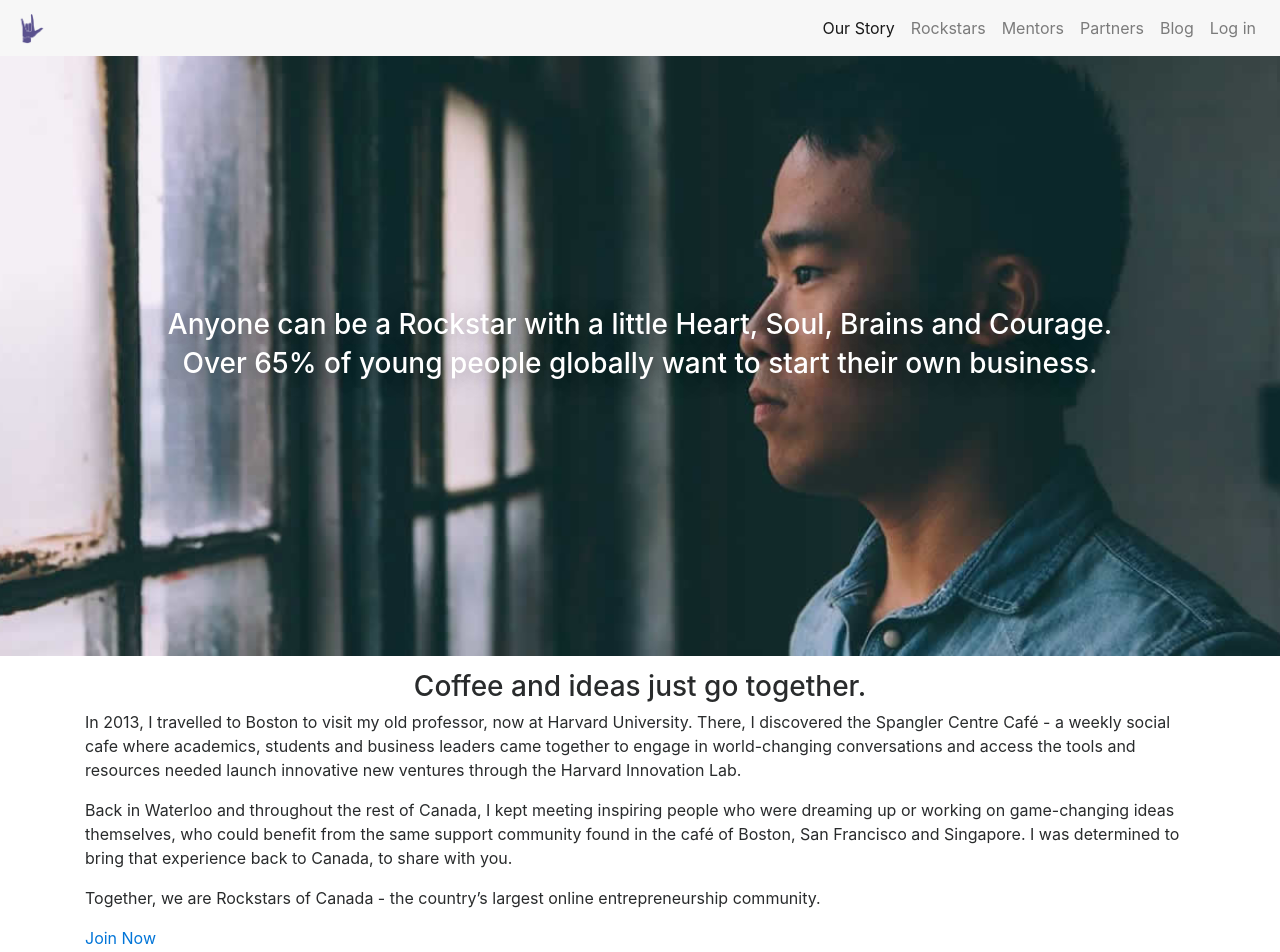
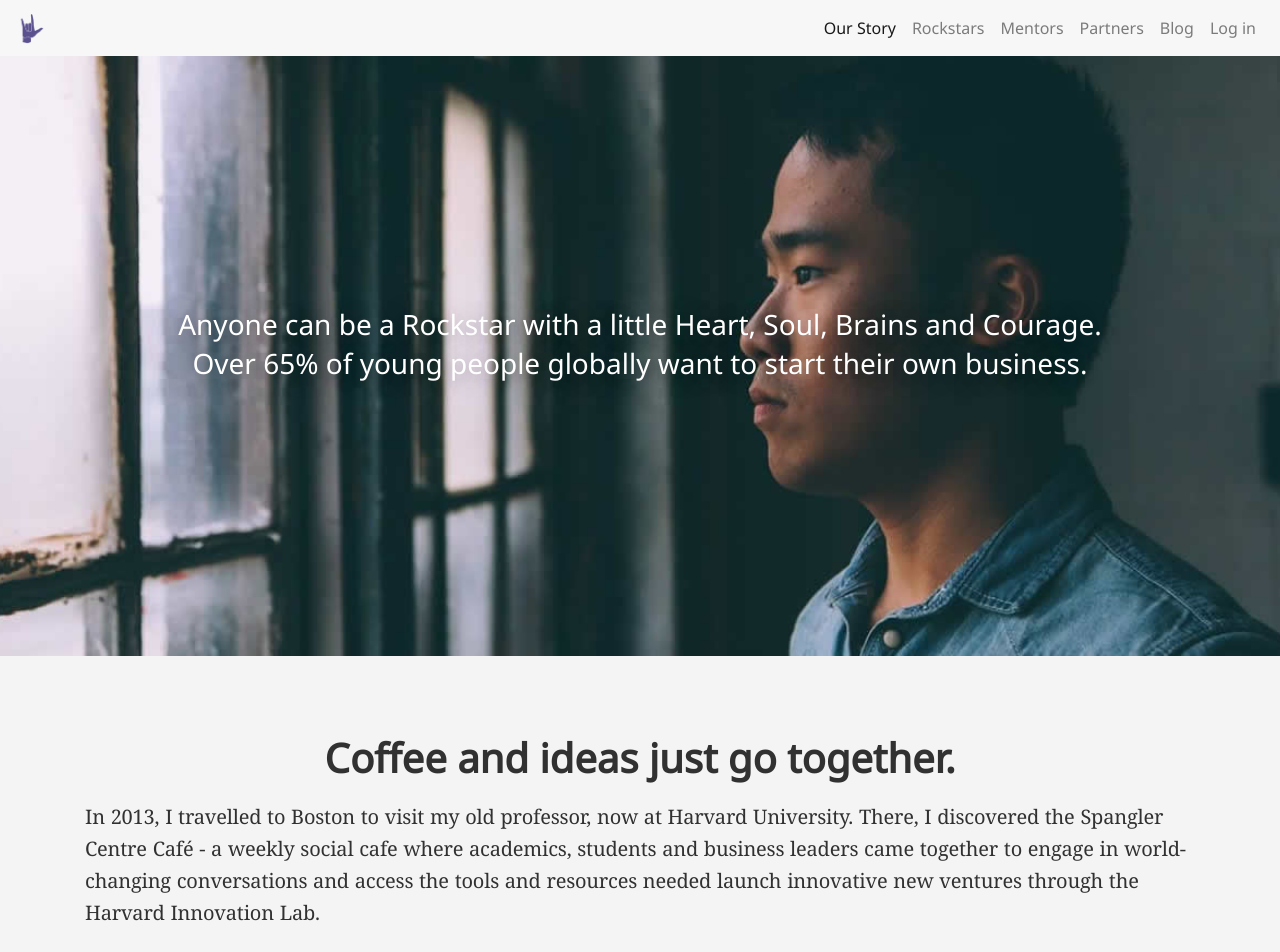
Before and after one commit to omfgitsjack/rockstar-cafe, a PHP site: page /ourstory.html in a window 1280 px wide. Shown: the top 952 px of the page. Run offline with PHP 8.4, Linux system fonts and the light colour scheme; style sheets or scripts are compiled from the project's sources; some libraries are stand-ins or nearby versions.

Commit message:
Polished Our Story

```diff
--- a/build/css/main.css
+++ b/build/css/main.css
@@ -1,3 +1,7 @@
+body {
+  font-family: 'Noto Serif', serif;
+  font-family: 'Noto Sans', sans-serif; }
+
 .btns-below-hero {
   margin: 10 auto; }
 
@@ -31,6 +35,28 @@
   /*text-shadow: 0px 1px 5px rgba(0, 0, 0, 0.2);*/
   /*text-shadow: -2px 2px 0px rgba(0, 0, 0, 0.3), -2px 4px 2px rgba(0, 0, 0, 0.1);*/ }
 
+.section {
+  padding-top: 80px;
+  padding-bottom: 80px;
+  color: rgba(0, 0, 0, 0.8); }
+  .section h1 {
+    margin-bottom: 1.3rem;
+    font-weight: bold; }
+  .section p {
+    font-size: 20px;
+    font-family: "Noto Serif";
+    line-height: 2rem;
+    letter-spacing: -0.2px;
+    word-spacing: .05rem;
+    margin-bottom: 2rem; }
+  .section .section-subtitle {
+    max-width: 800px;
+    margin-top: -0.6rem;
+    font-family: "Noto Sans"; }
+
+.section.gray {
+  background-color: #f4f4f4; }
+
 /* Extra small devices (portrait phones, less than 576px) */
 @media (max-width: 575px) {
   .hero-image {
--- a/build/css/ourstory.css
+++ b/build/css/ourstory.css
@@ -1,9 +1,6 @@
-.section {
-  margin-top: 15px;
-  padding-bottom: 15px; }
-
 .news-img {
   filter: grayscale(100%);
+  margin: 0 auto;
   -ms-flex: 1 2 200px;
   flex: 1 2 200px;
   max-width: 200px; }
@@ -26,3 +23,10 @@
   -ms-flex-pack: distribute;
   justify-content: space-around;
   margin: 0 auto; }
+
+.values-container .value h3 {
+  margin-top: 20px; }
+
+.values-container .value h5 {
+  font-size: 1.15rem;
+  line-height: 1.6rem; }
--- a/ourstory.html
+++ b/ourstory.html
@@ -4,6 +4,7 @@
 <head>
 	<meta http-equiv="Content-Type" content="text/html; charset=UTF-8">
 	<meta name="viewport" content="width=device-width, initial-scale=1, shrink-to-fit=no">
+	<link href="https://fonts.googleapis.com/css?family=Noto+Sans|Noto+Serif" rel="stylesheet">
 	<link rel="stylesheet" href="https://maxcdn.bootstrapcdn.com/bootstrap/4.0.0-alpha.6/css/bootstrap.min.css" integrity="sha384-rwoIResjU2yc3z8GV/NPeZWAv56rSmLldC3R/AZzGRnGxQQKnKkoFVhFQhNUwEyJ" crossorigin="anonymous">
 	<link href="./build/css/fonts.css" rel="stylesheet" type="text/css">
 	<!--main.css-->
@@ -22,7 +23,7 @@
 		</button>
 		<a class="navbar-brand" href="index.html"><img src="images/logo.png" width="30px"></a>
 
-		<div class="collapse navbar-collapse justify-content-end"" id="navbarNavAltMarkup">
+		<div class="collapse navbar-collapse justify-content-end" id="navbarNavAltMarkup">
 			<div class="navbar-nav">
 				<a class="nav-item nav-link active" href="ourstory.html">Our Story <span class="sr-only">(current)</span></a>
 				<a class="nav-item nav-link" href="rockstars.html">Rockstars</a>
@@ -40,74 +41,85 @@
 				<h3>Over 65% of young people globally want to start their own business.</h3>
 			</div>
 	</div>
+
+	<div class="section gray">
 		<div class="container">
-		<div class="section">
-				<h3 align=center>Coffee and ideas just go together.</h3>
+				<h1 align=center>Coffee and ideas just go together.</h1>
 				<p>In 2013, I travelled to Boston to visit my old professor, now at Harvard University. There, I discovered the Spangler Centre Café - a weekly social cafe where academics, students and business leaders came together to engage in world-changing conversations and access the tools and resources needed launch innovative new ventures through the Harvard Innovation Lab.</p>
 				<p>Back in Waterloo and throughout the rest of Canada, I kept meeting inspiring people who were dreaming up or working on game-changing ideas themselves, who could benefit from the same support community found in the café of Boston, San Francisco and Singapore. I was determined to bring that experience back to Canada, to share with you.</p>
 				<p>Together, we are Rockstars of Canada - the country’s largest online entrepreneurship community.</p>
-			<a href="http://experience.rockstar-cafe.ca"><span class="heading-button">Join Now</span></a>
-
 			<div class="section embed-responsive embed-responsive-16by9">
 				<iframe class="embed-responsive-item" src="https://www.youtube.com/embed/1CBhVH19MCU">
 				</iframe>
 			</div>
 		</div>
+	</div>
 
 	<div class="section" align=center>
-			<h3>Our Values</h3>
-			<div class="flex-container" style="margin-top: 10px">
+		<div class="container">
+			<h1>Our fundamental values</h1>
+			<div class="flex-container values-container" style="margin-top: 10px">
 				<div class="value">
 					<img class="mx-auto d-block" src="images/heart_purple.jpg" width=70px; height=70px;>
 					<h3>Heart</h3>
-					<p>Believe in your values and fight for what you stand for. Innovation is at its best when it’s rooted in empathy.</p>
+					<h5>Believe in your values and fight for what you stand for. Innovation is at its best when it’s rooted in empathy.</h5>
 				</div>
 				<div class="value">
 					<img class="mx-auto d-block" src="images/soul_purple.jpg" width=50px; height=70px;>
 					<h3>Soul</h3>
-					<p >Exude passion, purpose and happiness in everything you do. Empower others and your ideas will spread like wildfire.</p>
+					<h5>Exude passion, purpose and happiness in everything you do. Empower others and your ideas will spread like wildfire.</h5>
 				</div>
 				<div class="value">
 					<img class="mx-auto d-block" src="images/brains_purple.jpg" width=45px; height=70px;>
 					<h3>Brains</h3>
-					<p>Make decisions through a systems perspective. Synergize ideas to create one stronger than each was on its own.</p>
+					<h5>Make decisions through a systems perspective. Synergize ideas to create one stronger than each was on its own.</h5>
 				</div>
 				<div class="value">
 					<img class="mx-auto d-block" src="images/courage_purple.jpg" width=60px; height=70px;>
 					<h3 align=center>Courage</h3>
-					<p>See opportunities where others see obstacles and take that leap of faith.</p>
+					<h5>See opportunities where others see obstacles and take that leap of faith.</h5>
+				</div>
 			</div>
 		</div>
 	</div>
 
-		<div class="section" align=center>
-			<h3>Leadership</h3>
-			<p>Love what you do. It’s that simple. We’re determined to build a great company with passionate people who exhibit ingenuity, grit, and hustle.</p>
+	<div class="section gray" align=center>
+		<div class="container">
+			<h1>Leadership</h1>
+			<p class="section-subtitle">Love what you do. It’s that simple. We’re determined to build a great company with passionate people who exhibit ingenuity, grit, and hustle.</p>
 
 			<span class="col">
+				<a target="_blank" href="https://experience.rockstar-cafe.ca/p/user/facebook:10155477348361515">
 					<img src="images/rstar-prof-imgs/rockstars_markkryshtalskyj_heroimage.png" id="markkryshtalskyj" onmouseover="this.src='images/rstar-prof-imgs/rockstars_markkryshtalskyj_heroimage_alt.png'" onmouseout="this.src='images/rstar-prof-imgs/rockstars_markkryshtalskyj_heroimage.png'">
+				</a>
 			</span>
 
 			<span class="col">
+				<a target="_blank" href="https://experience.rockstar-cafe.ca/p/user/facebook:10207066113724729">
 					<img src="images/rstar-prof-imgs/rockstars_jakejardine_heroimage.png" id="jakejardine" onmouseover="this.src='images/rstar-prof-imgs/rockstars_jakejardine_heroimage_alt.png'" onmouseout="this.src='images/rstar-prof-imgs/rockstars_jakejardine_heroimage.png'">
+				</a>
 			</span>
 
 			<span class="col">
+				<a target="_blank" href="https://experience.rockstar-cafe.ca/p/user/linkedin:Z7k_fXi_B-">
 					<img src="images/rstar-prof-imgs/rockstars_jackyiu_heroimage.png" id="jackyiu" onmouseover="this.src='images/rstar-prof-imgs/rockstars_jackyiu_heroimage_alt.png'" onmouseout="this.src='images/rstar-prof-imgs/rockstars_jackyiu_heroimage.png'">
+				</a>
 			</span>
-			<p> <a href="http://rockstar-cafe.ca/rockstars">View Rockstars</a></p>
-			<p> <a href="http://rockstar-cafe.ca/careers">View Opportunities</a></p>
+			<!--<p> <a href="http://rockstar-cafe.ca/rockstars">View Rockstars</a></p>
+			<p> <a href="http://rockstar-cafe.ca/careers">View Opportunities</a></p>-->
+		</div>
 	</div>
 
 	<div class="section" align=center>
-			<h3>Advisory Board</h3>
-			<p>Startup communities thrive when those who have been there pay it forward to those who want to get there. We couldn't have done it without you.</p>
+		<h1>Advisory Board</h1>
+		<p class="section-subtitle">Startup communities thrive when those who have been there pay it forward to those who want to get there. We couldn't have done it without you.</p>
 		<span><img src="images/rstar-prof-imgs/rockstars_brucepoontip_heroimage.png" id="brucepoontip"></span>
 	</div>
 
-		<div class="section" align=center>
-			<h3>In The News</h3>
-			<p>Thank You to all our Rockstar columnists and media partners for capturing snapshots of our journey and providing us a platform to share our message.</p>
+	<div class="section gray" align=center>
+		<div class="container">
+			<h1>In the news</h1>
+			<p class="section-subtitle">Thank You to all our Rockstar columnists and media partners for capturing snapshots of our journey and providing us a platform to share our message.</p>
 			<div class="flex-container mx-auto d-block">
 				<span class="news-img"><img src="images/media/570news_alt.png"></span>
 				<span class="news-img"><img src="images/media/waterloorecord_alt.png" id="waterloorecord"></span>
@@ -127,6 +139,7 @@
 			</div>
 		</div>
 	</div>
+
 	<!-- jQuery first, then Tether, then Bootstrap JS. -->
 	<script src="https://code.jquery.com/jquery-3.1.1.slim.min.js" integrity="sha384-A7FZj7v+d/sdmMqp/nOQwliLvUsJfDHW+k9Omg/a/EheAdgtzNs3hpfag6Ed950n" crossorigin="anonymous"></script>
 	<script src="https://cdnjs.cloudflare.com/ajax/libs/tether/1.4.0/js/tether.min.js" integrity="sha384-DztdAPBWPRXSA/3eYEEUWrWCy7G5KFbe8fFjk5JAIxUYHKkDx6Qin1DkWx51bBrb" crossorigin="anonymous"></script>
--- a/style/main.scss
+++ b/style/main.scss
@@ -1,3 +1,8 @@
+body {
+	font-family: 'Noto Serif', serif;
+	font-family: 'Noto Sans', sans-serif;
+}
+
 .btns-below-hero {
 	margin: 10 auto;
 }
@@ -35,6 +40,36 @@
 	/*text-shadow: 0px 1px 5px rgba(0, 0, 0, 0.2);*/
 	/*text-shadow: -2px 2px 0px rgba(0, 0, 0, 0.3), -2px 4px 2px rgba(0, 0, 0, 0.1);*/
 }
+.section {
+	padding-top: 80px;
+	padding-bottom: 80px;
+
+	color: rgba(0,0,0,.8);
+
+	h1 {
+		margin-bottom: 1.3rem;
+		font-weight: bold;
+	}
+
+	p {
+		font-size: 20px;
+		font-family: "Noto Serif";
+		line-height: 2rem;
+		letter-spacing: -0.2px;
+		word-spacing: .05rem;
+		margin-bottom: 2rem;
+	}
+
+	.section-subtitle {
+		max-width: 800px;
+		margin-top: -0.6rem;
+		font-family: "Noto Sans";
+	}
+}
+
+.section.gray {
+	background-color: #f4f4f4;
+}
 
 /* Extra small devices (portrait phones, less than 576px) */
 @media (max-width: 575px) {
--- a/style/ourstory.scss
+++ b/style/ourstory.scss
@@ -1,8 +1,3 @@
- .section {
-    margin-top: 15px;
-    padding-bottom: 15px;
- }
-
  .news-img {
     filter: grayscale(100%);
     &:hover {
@@ -26,3 +21,16 @@
     justify-content: space-around;
     margin: 0 auto;
  }
+
+.values-container {
+    .value {
+        h3 {
+            margin-top: 20px;
+        }
+
+        h5 {
+            font-size: 1.15rem;
+            line-height: 1.6rem;
+        }
+    }
+}
```
Also changed, not shown: build/ourstory.html (+34 -21 lines). Lines whose indentation alone changed are shown as unchanged.
